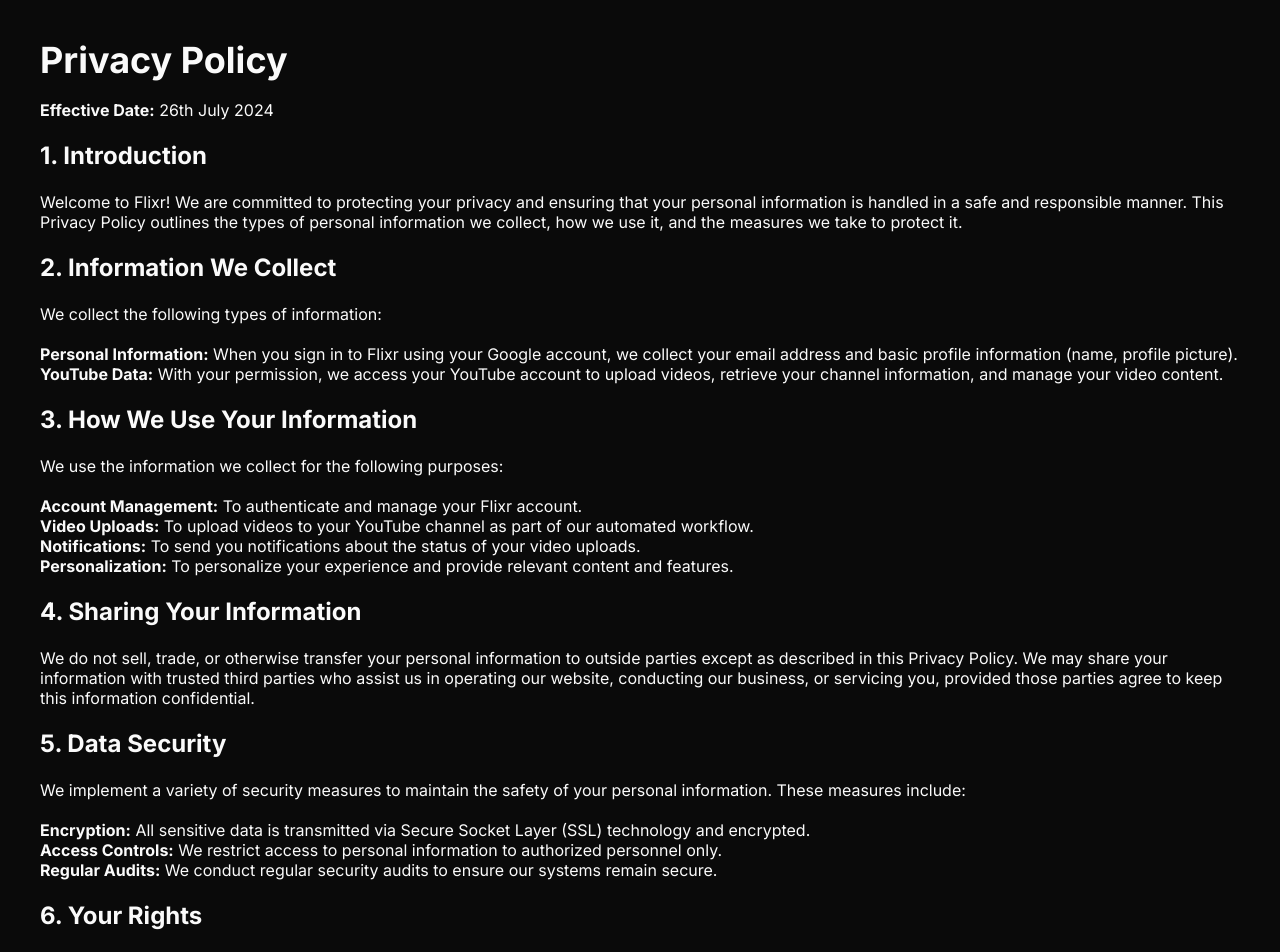
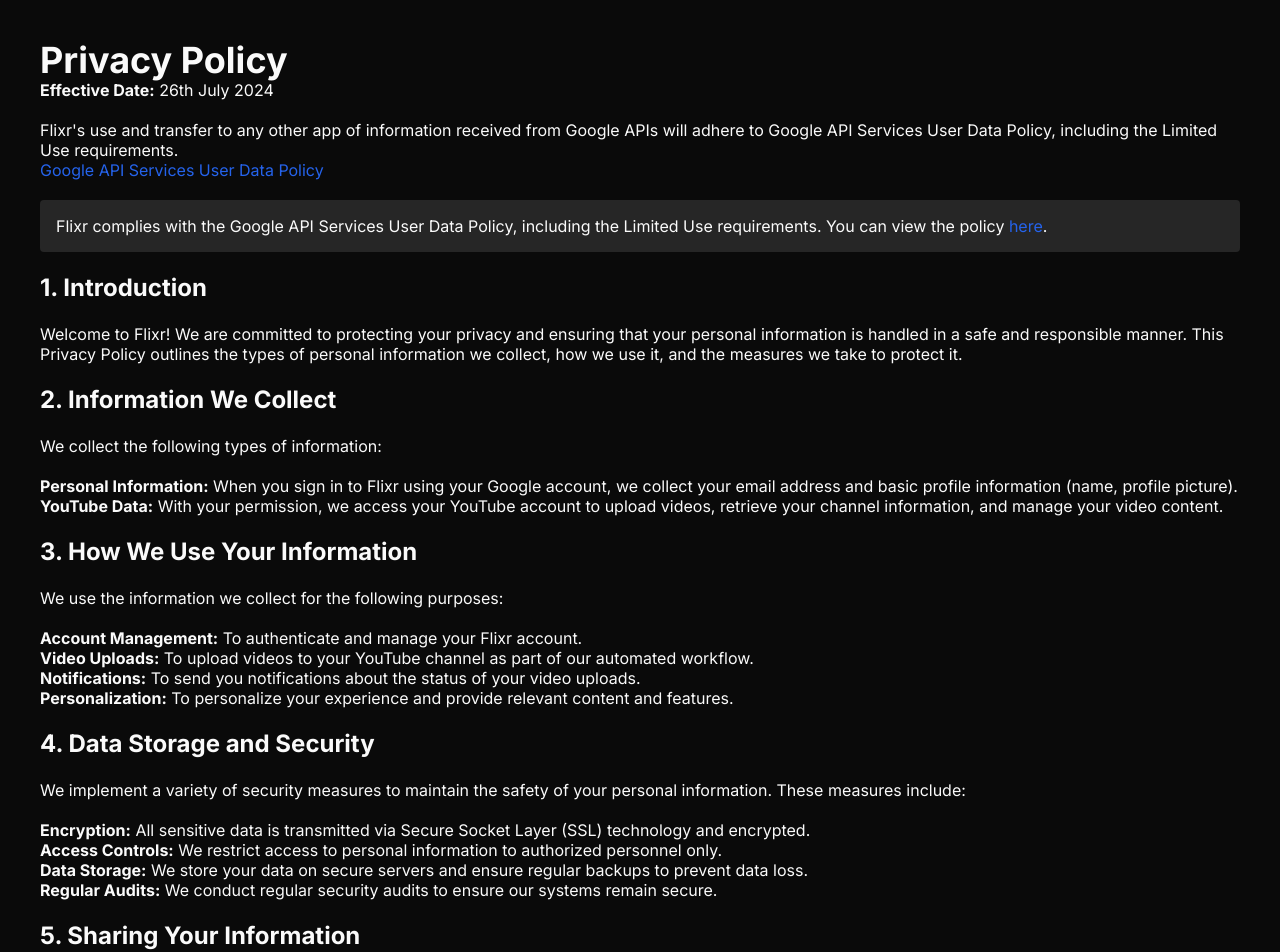
Before and after one commit to nilu2039/flixr-client, a Next.js app: page /privacy in a window 1280 px wide. Shown: the top 952 px of the page. Built offline with nearby package versions, Linux system fonts and the light colour scheme.

Commit message:
privacy policy in homescreen, disclosure added in privacy policy.

```diff
--- a/src/app/page.tsx
+++ b/src/app/page.tsx
@@ -87,9 +87,17 @@
         </div>
       </div>
       <footer className="flex flex-col items-center gap-4 text-muted-foreground">
-        <p className="text-center text-sm">
-          © {new Date().getFullYear()} {DEVELOPER_NAME}. All rights reserved.
-        </p>
+        <div className="flex flex-col items-center justify-center gap-2">
+          <p className="text-center text-sm">
+            © {new Date().getFullYear()} {DEVELOPER_NAME}. All rights reserved.
+          </p>
+          <Link
+            href="/privacy"
+            className="text-sm hover:underline text-muted-foreground text-center"
+          >
+            Privacy Policy
+          </Link>
+        </div>
         <div className="flex flex-row gap-8">
           <Link href={"https://github.com/nilu2039/"} target="_blank">
             <FaGithub />
--- a/src/app/privacy/page.tsx
+++ b/src/app/privacy/page.tsx
@@ -1,13 +1,45 @@
-import React from "react";
+import Link from "next/link";
 
 const PrivacyPolicy = () => {
   return (
     <div className="p-10 leading-5 flex flex-col gap-5">
+      <header>
         <h1 className="text-4xl font-bold">Privacy Policy</h1>
         <p>
           <strong>Effective Date:</strong> 26th July 2024
         </p>
-
+      </header>
+      <main className="leading-5 flex flex-col gap-5">
+        <div>
+          <p>
+            Flixr&apos;s use and transfer to any other app of information
+            received from Google APIs will adhere to Google API Services User
+            Data Policy, including the Limited Use requirements.
+          </p>
+          <Link
+            href="https://developers.google.com/terms/api-services-user-data-policy"
+            target="_blank"
+            rel="noopener noreferrer"
+            className="hover:underline text-blue-600"
+          >
+            Google API Services User Data Policy
+          </Link>
+        </div>
+        <div>
+          <p className="bg-secondary p-4 rounded">
+            Flixr complies with the Google API Services User Data Policy,
+            including the Limited Use requirements. You can view the policy{" "}
+            <Link
+              href="https://developers.google.com/terms/api-services-user-data-policy"
+              target="_blank"
+              rel="noopener noreferrer"
+              className="hover:underline text-blue-600"
+            >
+              here
+            </Link>
+            .
+          </p>
+        </div>
         <h2 className="text-2xl font-bold">1. Introduction</h2>
         <p>
           Welcome to Flixr! We are committed to protecting your privacy and
@@ -21,9 +53,9 @@
         <p>We collect the following types of information:</p>
         <ul>
           <li>
-          <strong>Personal Information:</strong> When you sign in to Flixr using
-          your Google account, we collect your email address and basic profile
-          information (name, profile picture).
+            <strong>Personal Information:</strong> When you sign in to Flixr
+            using your Google account, we collect your email address and basic
+            profile information (name, profile picture).
           </li>
           <li>
             <strong>YouTube Data:</strong> With your permission, we access your
@@ -53,16 +85,7 @@
           </li>
         </ul>
 
-      <h2 className="text-2xl font-bold">4. Sharing Your Information</h2>
-      <p>
-        We do not sell, trade, or otherwise transfer your personal information
-        to outside parties except as described in this Privacy Policy. We may
-        share your information with trusted third parties who assist us in
-        operating our website, conducting our business, or servicing you,
-        provided those parties agree to keep this information confidential.
-      </p>
-
-      <h2 className="text-2xl font-bold">5. Data Security</h2>
+        <h2 className="text-2xl font-bold">4. Data Storage and Security</h2>
         <p>
           We implement a variety of security measures to maintain the safety of
           your personal information. These measures include:
@@ -77,10 +100,23 @@
             information to authorized personnel only.
           </li>
           <li>
-          <strong>Regular Audits:</strong> We conduct regular security audits to
-          ensure our systems remain secure.
+            <strong>Data Storage:</strong> We store your data on secure servers
+            and ensure regular backups to prevent data loss.
+          </li>
+          <li>
+            <strong>Regular Audits:</strong> We conduct regular security audits
+            to ensure our systems remain secure.
           </li>
         </ul>
+
+        <h2 className="text-2xl font-bold">5. Sharing Your Information</h2>
+        <p>
+          We do not sell, trade, or otherwise transfer your personal information
+          to outside parties except as described in this Privacy Policy. We may
+          share your information with trusted third parties who assist us in
+          operating our website, conducting our business, or servicing you,
+          provided those parties agree to keep this information confidential.
+        </p>
 
         <h2 className="text-2xl font-bold">6. Your Rights</h2>
         <p>You have the right to:</p>
@@ -94,13 +130,13 @@
             any inaccurate or incomplete information.
           </li>
           <li>
-          <strong>Delete Your Data:</strong> You can request that we delete your
-          personal information, subject to certain conditions.
+            <strong>Delete Your Data:</strong> You can request that we delete
+            your personal information, subject to certain conditions.
           </li>
           <li>
-          <strong>Revoke Consent:</strong> You can revoke your consent for us to
-          access your Google account at any time through your Google account
-          settings.
+            <strong>Revoke Consent:</strong> You can revoke your consent for us
+            to access your Google account at any time through your Google
+            account settings.
           </li>
         </ul>
 
@@ -113,9 +149,10 @@
 
         <h2 className="text-2xl font-bold">8. Changes to Our Privacy Policy</h2>
         <p>
-        We may update this Privacy Policy from time to time. We will notify you
-        of any changes by posting the new Privacy Policy on our website. You are
-        advised to review this Privacy Policy periodically for any changes.
+          We may update this Privacy Policy from time to time. We will notify
+          you of any changes by posting the new Privacy Policy on our website.
+          You are advised to review this Privacy Policy periodically for any
+          changes.
         </p>
 
         <h2 className="text-2xl font-bold">9. Contact Us</h2>
@@ -129,6 +166,7 @@
         <p>
           <strong>Flixr Team</strong>
         </p>
+      </main>
     </div>
   );
 };
```
Lines whose indentation alone changed are shown as unchanged.
